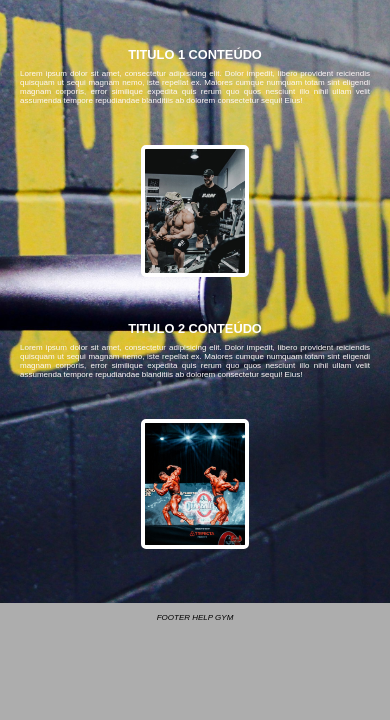
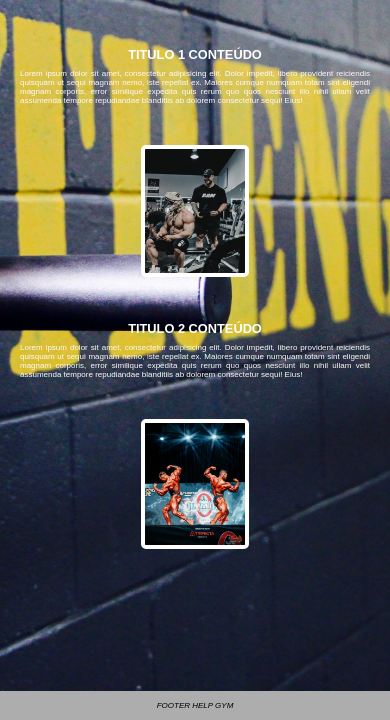
Before and after one commit to xXezi/site_tcc, a plain HTML site: page index.html in a window 390 px wide. Shown: the part 124-844 px from the top of the page. Drawn offline with Linux system fonts and the light colour scheme.

Commit message:
att parte 2

```diff
--- a/css/style.css
+++ b/css/style.css
@@ -77,16 +77,6 @@
     grid-column: 3;
     text-align: center;
 }
-/* .class_titulo_site a {
-    text-decoration: none;
-    text-shadow: 2px 1px 1px black;
-    font-family: CAMPUS PERSONAL USE;
-    font-size: clamp(1.5em, 3em + 4vw, 5em);
-    color: rgb(255, 255, 255);
-    height: 100%;
-    -webkit-text-stroke-width: 1px;
-    -webkit-text-stroke-color: black;
-} */
 
 /* DIV LINKS DA PÁGINA */
 .div_links_header {
@@ -316,7 +306,7 @@ RESPONSIVO
           "main"
           "footer";
 
-        grid-template-rows: 1fr 1fr 1fr;
+        grid-template-rows: 0fr auto 0fr;
         grid-template-columns: 1fr;
     }
 
@@ -422,7 +412,7 @@ RESPONSIVO
           "main"
           "footer";
 
-        grid-template-rows: 1fr 1fr 1fr;
+        grid-template-rows: 0fr auto 0fr;
         grid-template-columns: 1fr;
     }
 
@@ -524,12 +514,13 @@ RESPONSIVO
 
 @media screen and (max-width: 425px){
     #section_conteudo_pagina{
+
         grid-template-areas:
           "header"
           "main"
           "footer";
 
-        grid-template-rows: 1fr 1fr 1fr;
+        grid-template-rows: 0fr auto 0fr;
         grid-template-columns: 1fr;
     }
 
@@ -574,6 +565,7 @@ RESPONSIVO
         /* grid-column: 3; */
         grid-column-start: 3;
         grid-column-end: 5;
+        height: auto;
     }
     .ul_link_visivel a {
         font-size: 0.7rem;
```
